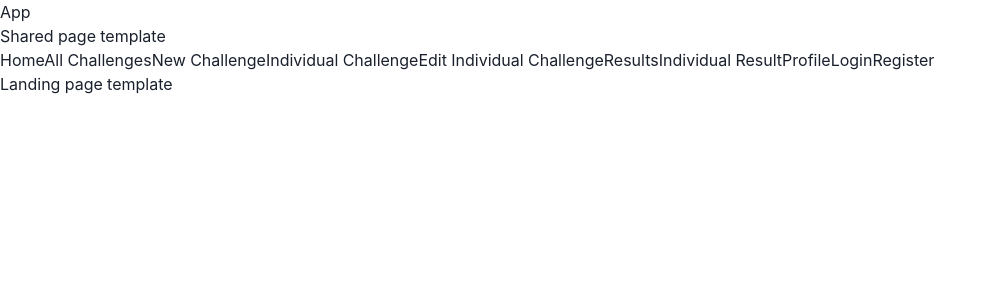
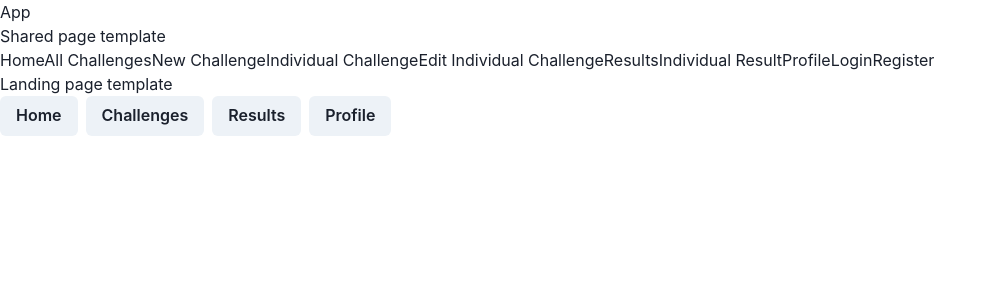
Before and after one commit to alexradulescu/issho, a React (Vite) app: page / in a window 1280 px wide. Shown: the top 300 px of the page, without its empty margins (0-997 px from the left). Built offline with nearby package versions, Linux system fonts and the light colour scheme.

Commit message:
#3 Initial setup for navigation dock

```diff
--- a/src/App.tsx
+++ b/src/App.tsx
@@ -1,8 +1,6 @@
 import { Global } from '@emotion/react'
 
-import { cssReset } from 'src/shared'
-
-import { Routes } from './Routes'
+import { cssReset, Routes } from 'src/shared'
 
 export const App = () => {
   return (
--- a/src/Routes.tsx
+++ b/src/shared/Routes.tsx
@@ -1,5 +1,10 @@
 import { lazy, Suspense } from 'react'
-import { BrowserRouter, Routes as ReactRoutes, Route } from 'react-router-dom'
+import {
+  BrowserRouter,
+  Routes as ReactRoutes,
+  Route,
+  Navigate
+} from 'react-router-dom'
 
 const SharedPageTemplate = lazy(() => import('src/shared/SharedPageTemplate'))
 const LandingPage = lazy(() => import('src/landing/LandingPage'))
@@ -33,13 +38,15 @@ export const Routes = () => {
                 <Route index element={<ChallengePage />} />
               </Route>
               <Route path="new" element={<ChallengeFormPage />} />
-              <Route index element={<ChallengeListPage />} />
+              <Route index element={<Navigate to="/challenges" />} />
             </Route>
+            <Route path="challenges" element={<ChallengeListPage />} />
 
             <Route path="result">
               <Route path=":resultId" element={<ResultPage />} />
-              <Route index element={<ResultListPage />} />
+              <Route index element={<Navigate to="/results" />} />
             </Route>
+            <Route path="results" element={<ResultListPage />} />
 
             <Route path="dashboard" element={<DashboardPage />} />
             <Route path="profile" element={<ProfilePage />} />
--- a/src/shared/SharedPageTemplate.tsx
+++ b/src/shared/SharedPageTemplate.tsx
@@ -1,6 +1,6 @@
 import { Outlet } from 'react-router-dom'
 
-import { Navigation } from './components'
+import { Navigation, NavigationDock } from './components'
 
 const SharedPageTemplate = () => {
   return (
@@ -8,6 +8,7 @@ const SharedPageTemplate = () => {
       <h2>Shared page template</h2>
       <Navigation />
       <Outlet />
+      <NavigationDock />
     </div>
   )
 }
--- /dev/null
+++ b/src/shared/components/NavigationDock.tsx
@@ -0,0 +1,21 @@
+import { HStack, Button } from '@chakra-ui/react'
+import { NavLink } from 'react-router-dom'
+
+export const NavigationDock = () => {
+  return (
+    <HStack as={'nav'}>
+      <Button as={NavLink} to="/home">
+        Home
+      </Button>
+      <Button as={NavLink} to="/challenges">
+        Challenges
+      </Button>
+      <Button as={NavLink} to="/results">
+        Results
+      </Button>
+      <Button as={NavLink} to="/profile">
+        Profile
+      </Button>
+    </HStack>
+  )
+}
--- a/src/shared/components/index.ts
+++ b/src/shared/components/index.ts
@@ -1 +1,2 @@
 export * from './Navigation'
+export * from './NavigationDock'
--- a/src/shared/index.ts
+++ b/src/shared/index.ts
@@ -1,3 +1,3 @@
 export * from './cssReset'
-export * from '../Routes'
+export * from './Routes'
 export * from './components'
```
